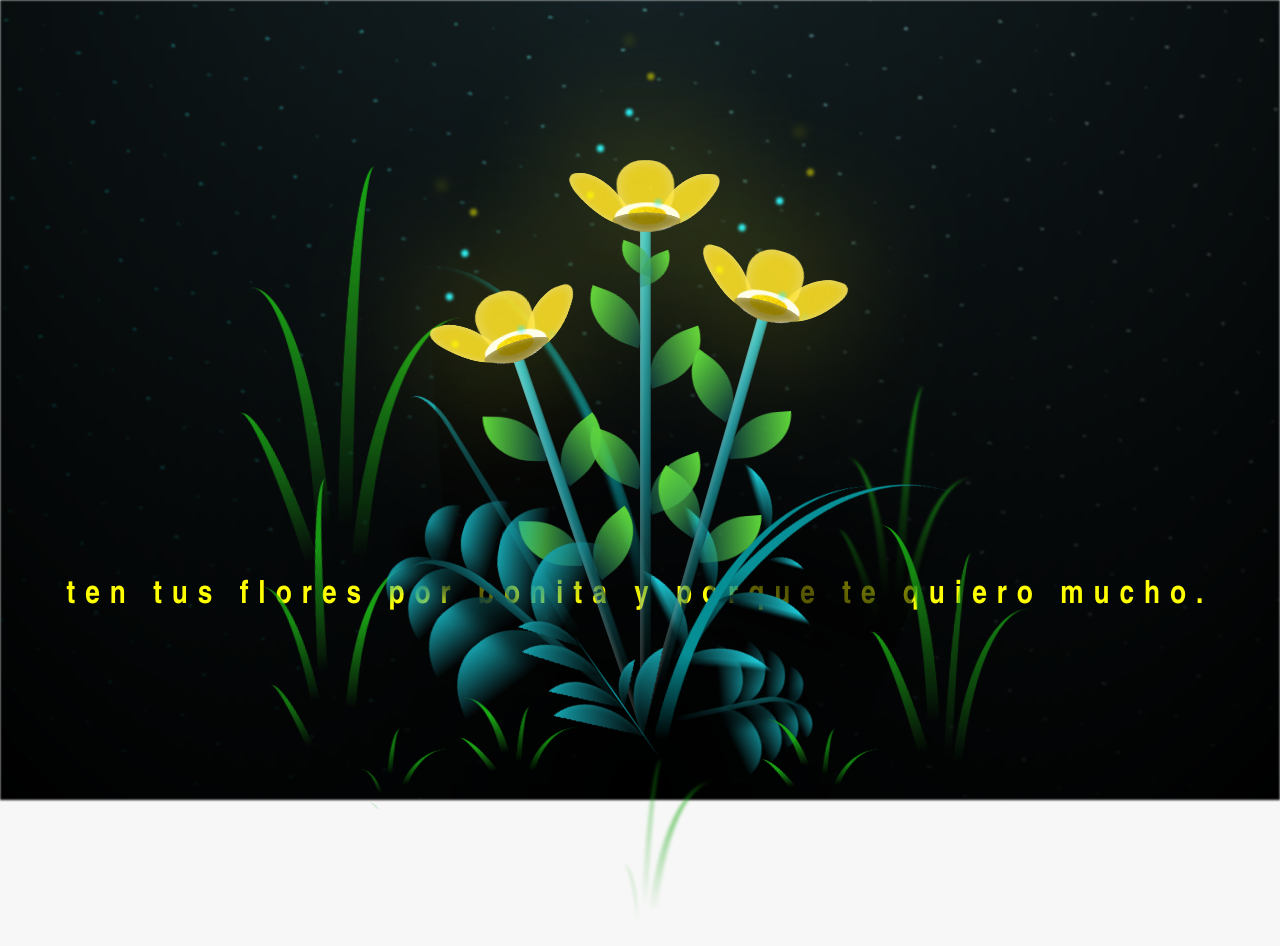
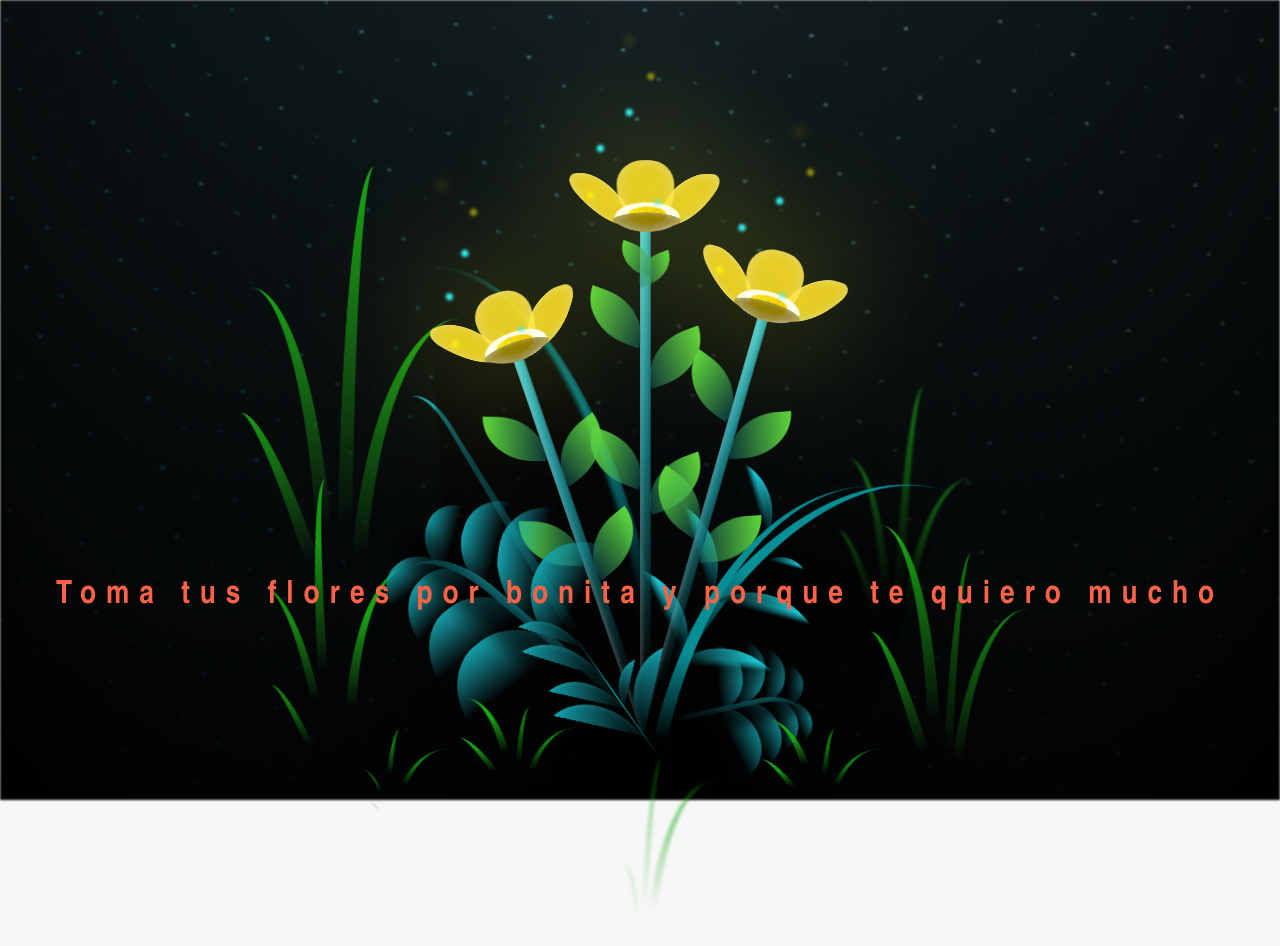
Before and after one commit to Roberth2911/flor, a plain HTML site: page flower.html in a window 1280 px wide. Drawn offline with Linux system fonts and the light colour scheme.

Commit message:
Update flower.html

```diff
--- a/flower.html
+++ b/flower.html
@@ -14,7 +14,6 @@
 
     </div>
 
-    <h1 class="titulo">ten tus flores por bonita y porque te quiero mucho.</h1>
     <div class="night"></div>
     <div class="flowers">
       <div class="flower flower--1">
@@ -328,4 +327,7 @@
     <script src="anim.js"></script>
     <script src="main.js"></script>
   </body>
+
+<h1 class="titulo" style="color: #FF6347;">Toma tus flores por bonita y porque te quiero mucho</h1>
+
 </html>
```
